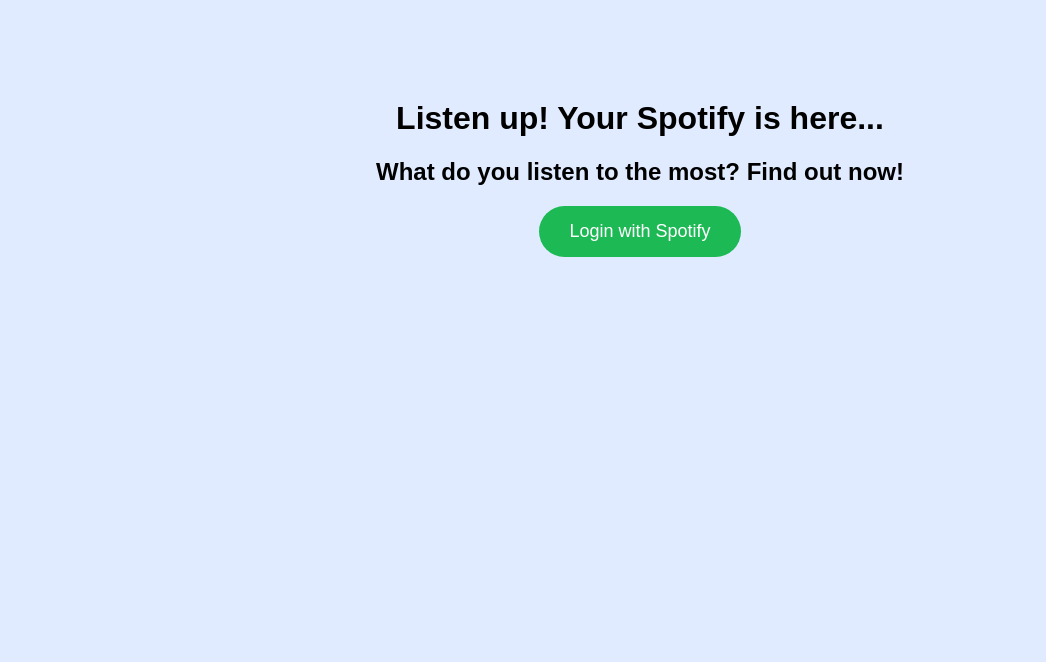
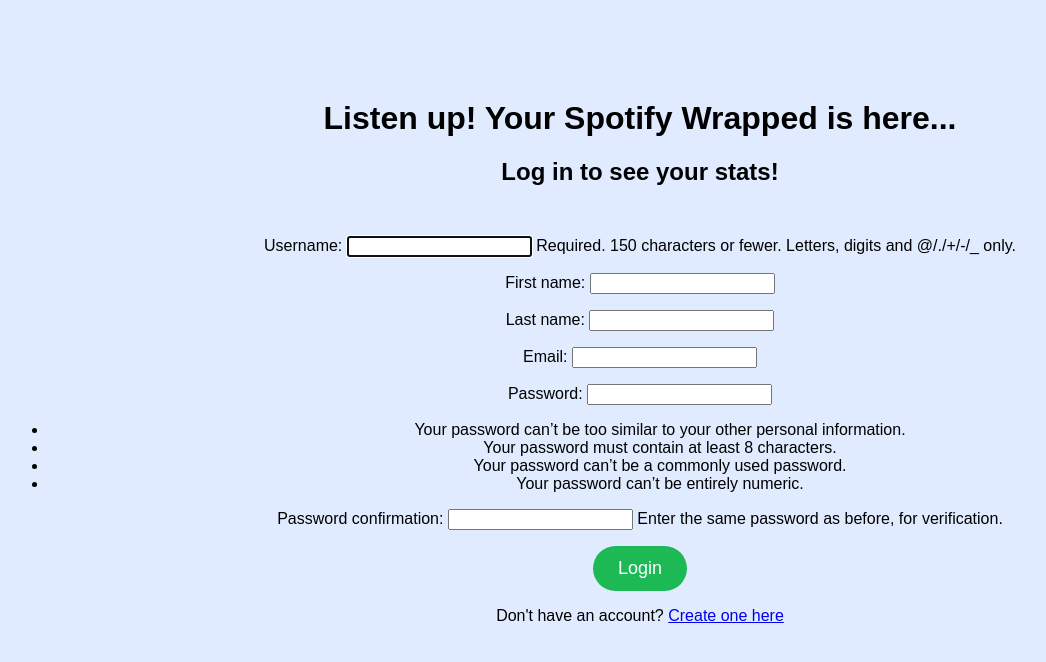
Before and after one commit to gabi823/secondProject, a Django app: template secondProject/spotifyWrapped/templates/login.html in a window 1280 px wide. Shown: the top 662 px of the page, without its empty margins (0-1046 px from the left). Run offline with Django 5.2, Linux system fonts and the light colour scheme; the template is opened without the code that fills it: values that come from a table or form of the project are taken from there, others are empty; parts of the project's set-up code (start-up, migrations or seed data) failed here and were passed over.

Commit message:
Added create account functionality that links with Spotify

```diff
--- a/secondProject/secondProject/urls.py
+++ b/secondProject/secondProject/urls.py
@@ -26,6 +26,8 @@ urlpatterns = [
     path('spotify/profile/', views.profile_page, name='profile_page'),
     path('spotify/logout/', views.logout_view, name='spotify_logout'),
     path('delete_account/', views.delete_account, name='delete_account'),
-    path('', views.login_page, name='login_page'),
+    path('register/', views.register, name='register'),
+    path('login/', views.login, name='login'),
+    path('unlink_spotify/', views.unlink_spotify, name='unlink_spotify'),
     path('spotify/delete_wrap/<int:wrap_id>/', views.delete_wrap, name='delete_wrap'),
 ]
--- /dev/null
+++ b/secondProject/spotifyWrapped/forms.py
@@ -0,0 +1,12 @@
+from django import forms
+from django.contrib.auth.models import User
+from django.contrib.auth.forms import UserCreationForm
+
+class UserRegisterForm(UserCreationForm):
+    first_name = forms.CharField(max_length=30, required=True)
+    last_name = forms.CharField(max_length=30, required=True)
+    email = forms.EmailField(required=True)
+
+    class Meta:
+        model = User
+        fields = ['username', 'first_name', 'last_name', 'email', 'password1', 'password2']
--- a/secondProject/spotifyWrapped/templates/delete_account.html
+++ b/secondProject/spotifyWrapped/templates/delete_account.html
@@ -33,7 +33,7 @@
         <h1>Are you sure you want to delete your account?</h1>
         <form action="{% url 'delete_account' %}" method="post">
             {% csrf_token %}
-            <button class="delete-btn">Delete Account</button>
+            <button class="delete-btn" type="submit">Delete Account</button>
         </form>
         <p>This will remove all your data from our system.</p>
     </div>
--- a/secondProject/spotifyWrapped/templates/login.html
+++ b/secondProject/spotifyWrapped/templates/login.html
@@ -13,8 +13,19 @@
             margin-top: 100px;
             font-family: Arial, sans-serif;
         }
-        .login-btn {
-            padding: 15px 30px;
+        .form-container {
+            margin-top: 50px;
+            text-align: center;
+        }
+        .input-field {
+            padding: 10px;
+            margin: 10px 0;
+            width: 300px;
+            border: 1px solid #ccc;
+            border-radius: 4px;
+        }
+        .submit-btn {
+            padding: 12px 25px;
             background-color: #1db954;
             color: white;
             border: none;
@@ -26,11 +37,19 @@
 </head>
 <body>
     <div class="welcome-container">
-        <h1>Listen up! Your Spotify is here...</h1>
-        <h2>What do you listen to the most? Find out now!</h2>
-        <form action="{% url 'spotify_login' %}" method="get">
-            <button class="login-btn">Login with Spotify</button>
-        </form>
+        <h1>Listen up! Your Spotify Wrapped is here...</h1>
+        <h2>Log in to see your stats!</h2>
+
+        <!-- Login form for the Wrapped website -->
+        <div class="form-container">
+            <form method="post">
+                {% csrf_token %}
+                {{ form.as_p }} <!-- This will display the username and password fields -->
+                <button class="submit-btn" type="submit">Login</button>
+            </form>
+        </div>
+
+        <p>Don't have an account? <a href="{% url 'register' %}">Create one here</a></p>
     </div>
 </body>
 </html>
```
Also changed, not shown: secondProject/spotifyWrapped/templates/profile.html (+7 -4 lines), secondProject/spotifyWrapped/templates/register.html (added, +52 -0 lines), secondProject/spotifyWrapped/views.py (+42 -1 lines).
